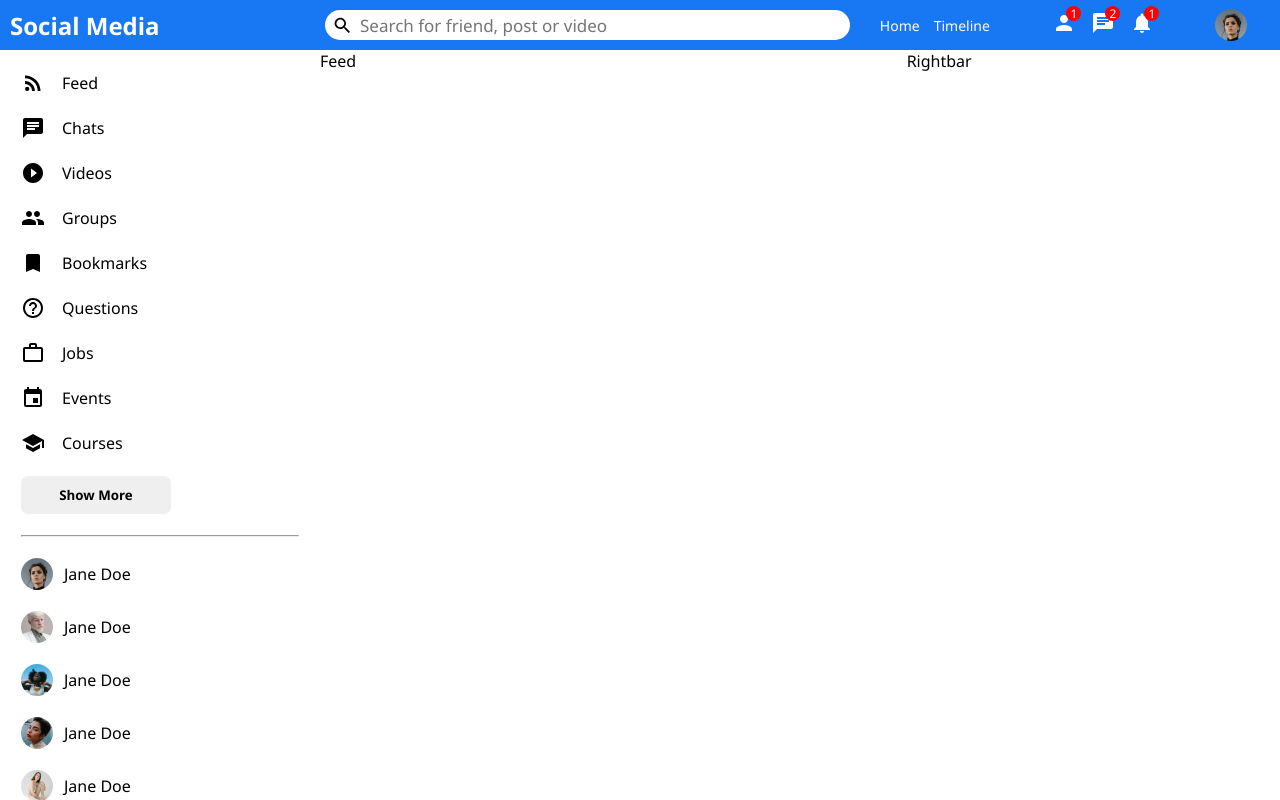
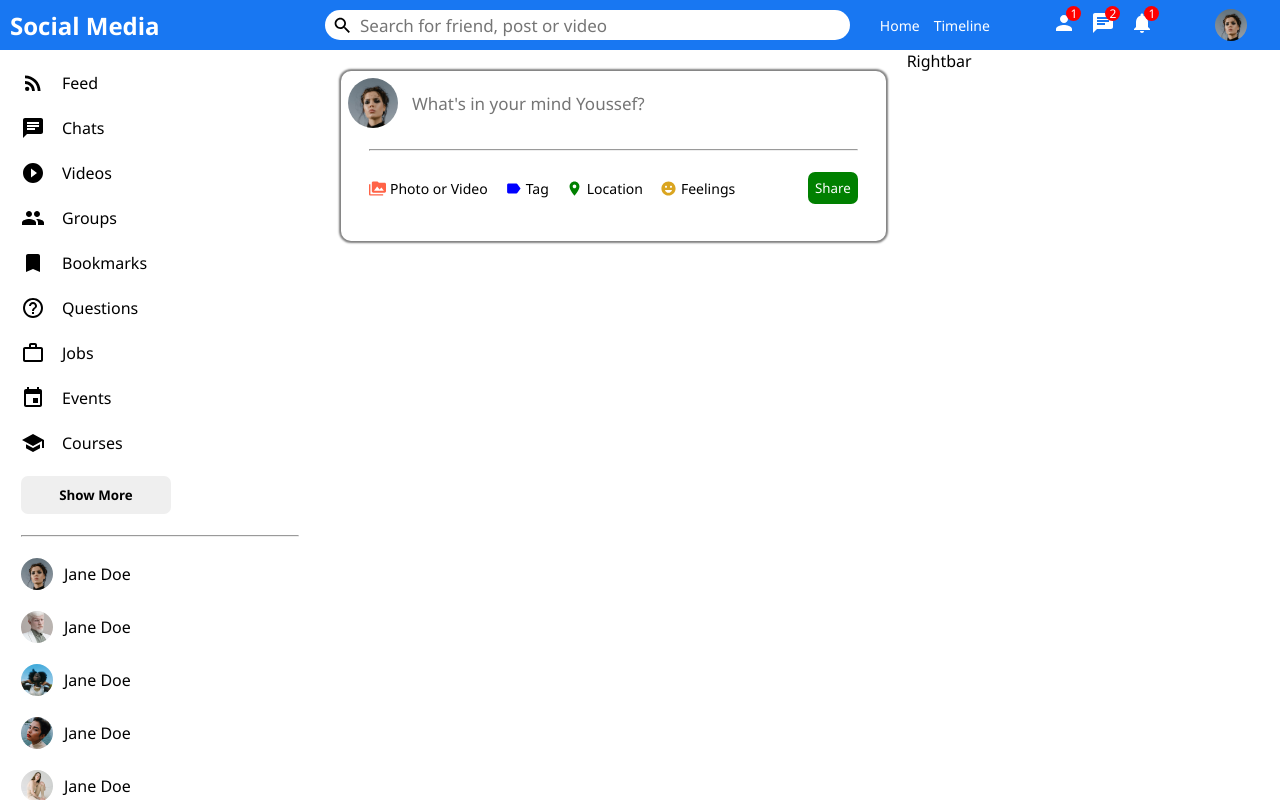
Before and after one commit to YousefDan/social-media-ui, a React (Create React App) app: page / in a window 1280 px wide. Built offline with nearby package versions, Linux system fonts and the light colour scheme.

Commit message:
Share component added

```diff
--- a/src/components/feed/Feed.jsx
+++ b/src/components/feed/Feed.jsx
@@ -1,7 +1,12 @@
+import Share from "../share/Share";
 import "./feed.css";
 
 const Feed = () => {
-    return ( <section className="feed">Feed</section> );
+    return ( <section className="feed">
+        <div className="feedWrapper">
+            <Share />
+        </div>
+    </section> );
 }
 
 export default Feed;
--- a/src/components/feed/feed.css
+++ b/src/components/feed/feed.css
@@ -1,3 +1,6 @@
 .feed {
     flex: 5.5;
 }
+.feedWrapper {
+    padding: 21px;
+}
--- /dev/null
+++ b/src/components/share/Share.jsx
@@ -0,0 +1,47 @@
+import "./share.css";
+import { PermMedia, Label, Room, EmojiEmotions } from "@material-ui/icons";
+
+const Share = () => {
+  return (
+    <div className="share">
+      <div className="shareWrapper">
+        <div className="shareTop">
+          <img
+            className="shareProfilePicture"
+            src="/assets/person/1.jpeg"
+            alt=""
+          />
+          <input
+            type="text"
+            placeholder="What's in your mind Youssef?"
+            className="shareInput"
+          />
+        </div>
+        <hr className="shareHr" />
+        <div className="shareBottom">
+          <div className="shareOptions">
+            <div className="shareOption">
+              <PermMedia htmlColor="tomato" className="shareIcon" />
+              <span className="shareOptionText">Photo or Video</span>
+            </div>
+            <div className="shareOption">
+              <Label htmlColor="blue" className="shareIcon" />
+              <span className="shareOptionText">Tag</span>
+            </div>
+            <div className="shareOption">
+              <Room htmlColor="green" className="shareIcon" />
+              <span className="shareOptionText">Location</span>
+            </div>
+            <div className="shareOption">
+              <EmojiEmotions htmlColor="goldenrod" className="shareIcon" />
+              <span className="shareOptionText">Feelings</span>
+            </div>
+          </div>
+          <button className="shareButton">Share</button>
+        </div>
+      </div>
+    </div>
+  );
+};
+
+export default Share;
--- /dev/null
+++ b/src/components/share/share.css
@@ -0,0 +1,66 @@
+.share {
+  width: 100%;
+  height: 170px;
+  border-radius: 10px;
+  box-shadow: 0 0 2px 2px gray;
+}
+.shareWrapper {
+  padding: 7px;
+}
+.shareTop {
+  display: flex;
+  align-items: center;
+}
+.shareProfilePicture {
+  width: 50px;
+  height: 50px;
+  border-radius: 50%;
+  object-fit: cover;
+  margin-right: 7px;
+}
+.shareInput {
+  border: none;
+  width: 80%;
+  font-size: 17px;
+  padding: 7px;
+}
+.shareInput:focus {
+  outline: none;
+}
+.shareHr {
+  margin: 21px;
+}
+
+.shareBottom {
+  display: flex;
+  align-items: center;
+  justify-content: space-between;
+}
+.shareOptions {
+  display: flex;
+  margin-left: 21px;
+}
+.shareOption {
+  display: flex;
+  align-items: center;
+  margin-right: 17px;
+  cursor: pointer;
+}
+.shareIcon {
+  font-size: 17px !important;
+  margin-right: 4px !important;
+}
+.shareOptionText {
+  font-size: 14px;
+  font-weight: 500;
+}
+.shareButton {
+  border: none;
+  cursor: pointer;
+  padding: 7px;
+  border-radius: 7px;
+  background-color: green;
+  color: white;
+  font-weight: 500;
+  margin-right: 21px;
+}
--- a/src/components/sidebar/Sidebar.jsx
+++ b/src/components/sidebar/Sidebar.jsx
@@ -1,74 +1,15 @@
 import "./sidebar.css";
-import {
-  HelpOutline,
-  RssFeed,
-  School,
-  WorkOutline,
-  Event,
-  Bookmark,
-  Group,
-  PlayCircleFilledOutlined,
-  Chat,
-} from "@material-ui/icons";
+import SidebarFriendList from "./SidebarFriendList";
+import SidebarList from "./SidebarList";
 
 const Sidebar = () => {
   return (
     <section className="sidebar">
       <div className="sidebarWrapper">
-        <ul className="sidebarList">
-          <li className="sidebarListItem">
-            <RssFeed className="sidebarIcon" />
-            <span className="sidebarListItemText">Feed</span>
-          </li>
-          <li className="sidebarListItem">
-            <Chat className="sidebarIcon" />
-            <span className="sidebarListItemText">Chats</span>
-          </li>
-          <li className="sidebarListItem">
-            <PlayCircleFilledOutlined className="sidebarIcon" />
-            <span className="sidebarListItemText">Videos</span>
-          </li>
-          <li className="sidebarListItem">
-            <Group className="sidebarIcon" />
-            <span className="sidebarListItemText">Groups</span>
-          </li>
-          <li className="sidebarListItem">
-            <Bookmark className="sidebarIcon" />
-            <span className="sidebarListItemText">Bookmarks</span>
-          </li>
-          <li className="sidebarListItem">
-            <HelpOutline className="sidebarIcon" />
-            <span className="sidebarListItemText">Questions</span>
-          </li>
-          <li className="sidebarListItem">
-            <WorkOutline className="sidebarIcon" />
-            <span className="sidebarListItemText">Jobs</span>
-          </li>
-          <li className="sidebarListItem">
-            <Event className="sidebarIcon" />
-            <span className="sidebarListItemText">Events</span>
-          </li>
-          <li className="sidebarListItem">
-            <School className="sidebarIcon" />
-            <span className="sidebarListItemText">Courses</span>
-          </li>
-        </ul>
+        <SidebarList />
         <button className="sidebarButton">Show More</button>
         <hr className="sidebarHr" />
-        <ul className="sidebarFriendList">
-          {[1, 2, 3, 4, 5, 6, 7, 8, 9, 10, 1, 2, 3, 4, 5, 6, 7, 8, 9, 10].map(
-            (item, index) => (
-              <li key={index} className="sidebarFriend">
-                <img
-                  className="sidebarFriendImg"
-                  src={`/assets/person/${item}.jpeg`}
-                  alt=""
-                />
-                <span className="sidebarFriendName">Jane Doe</span>
-              </li>
-            )
-          )}
-        </ul>
+        <SidebarFriendList />
       </div>
     </section>
   );
--- /dev/null
+++ b/src/components/sidebar/SidebarFriendList.jsx
@@ -0,0 +1,20 @@
+const SidebarFriendList = () => {
+  return (
+    <ul className="sidebarFriendList">
+      {[1, 2, 3, 4, 5, 6, 7, 8, 9, 10, 1, 2, 3, 4, 5, 6, 7, 8, 9, 10].map(
+        (item, index) => (
+          <li key={index} className="sidebarFriend">
+            <img
+              className="sidebarFriendImg"
+              src={`/assets/person/${item}.jpeg`}
+              alt=""
+            />
+            <span className="sidebarFriendName">Jane Doe</span>
+          </li>
+        )
+      )}
+    </ul>
+  );
+};
+
+export default SidebarFriendList;
--- /dev/null
+++ b/src/components/sidebar/SidebarList.jsx
@@ -0,0 +1,56 @@
+import {
+  HelpOutline,
+  RssFeed,
+  School,
+  WorkOutline,
+  Event,
+  Bookmark,
+  Group,
+  PlayCircleFilledOutlined,
+  Chat,
+} from "@material-ui/icons";
+
+const SidebarList = () => {
+  return (
+    <ul className="sidebarList">
+      <li className="sidebarListItem">
+        <RssFeed className="sidebarIcon" />
+        <span className="sidebarListItemText">Feed</span>
+      </li>
+      <li className="sidebarListItem">
+        <Chat className="sidebarIcon" />
+        <span className="sidebarListItemText">Chats</span>
+      </li>
+      <li className="sidebarListItem">
+        <PlayCircleFilledOutlined className="sidebarIcon" />
+        <span className="sidebarListItemText">Videos</span>
+      </li>
+      <li className="sidebarListItem">
+        <Group className="sidebarIcon" />
+        <span className="sidebarListItemText">Groups</span>
+      </li>
+      <li className="sidebarListItem">
+        <Bookmark className="sidebarIcon" />
+        <span className="sidebarListItemText">Bookmarks</span>
+      </li>
+      <li className="sidebarListItem">
+        <HelpOutline className="sidebarIcon" />
+        <span className="sidebarListItemText">Questions</span>
+      </li>
+      <li className="sidebarListItem">
+        <WorkOutline className="sidebarIcon" />
+        <span className="sidebarListItemText">Jobs</span>
+      </li>
+      <li className="sidebarListItem">
+        <Event className="sidebarIcon" />
+        <span className="sidebarListItemText">Events</span>
+      </li>
+      <li className="sidebarListItem">
+        <School className="sidebarIcon" />
+        <span className="sidebarListItemText">Courses</span>
+      </li>
+    </ul>
+  );
+};
+
+export default SidebarList;
--- a/src/components/sidebar/sidebar.css
+++ b/src/components/sidebar/sidebar.css
@@ -3,7 +3,6 @@
     height: calc(100vh - 50px);
     overflow-y: scroll;
 }
-
 .sidebarWrapper {
     padding: 21px;
 }
@@ -15,7 +14,6 @@
 .sidebarIcon {
     margin-right: 17px;
 }
-
 .sidebarButton {
     cursor: pointer;
     width: 150px;
@@ -24,10 +22,10 @@
     border-radius: 7px;
     font-weight: 700;
 }
-
 .sidebarHr {
   margin: 21px 0;
 }
+/* Sidebar Friend List */
 .sidebarFriend {
     display: flex;
     align-items: center;
```
